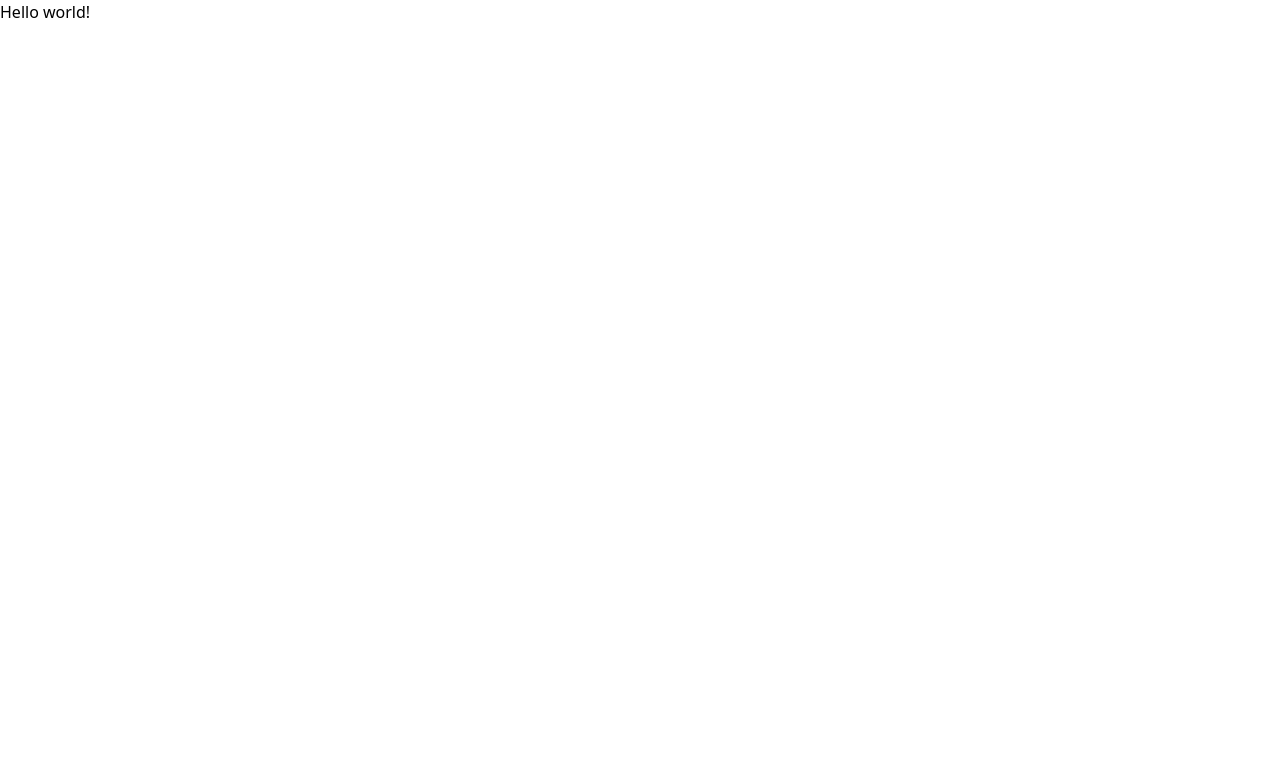
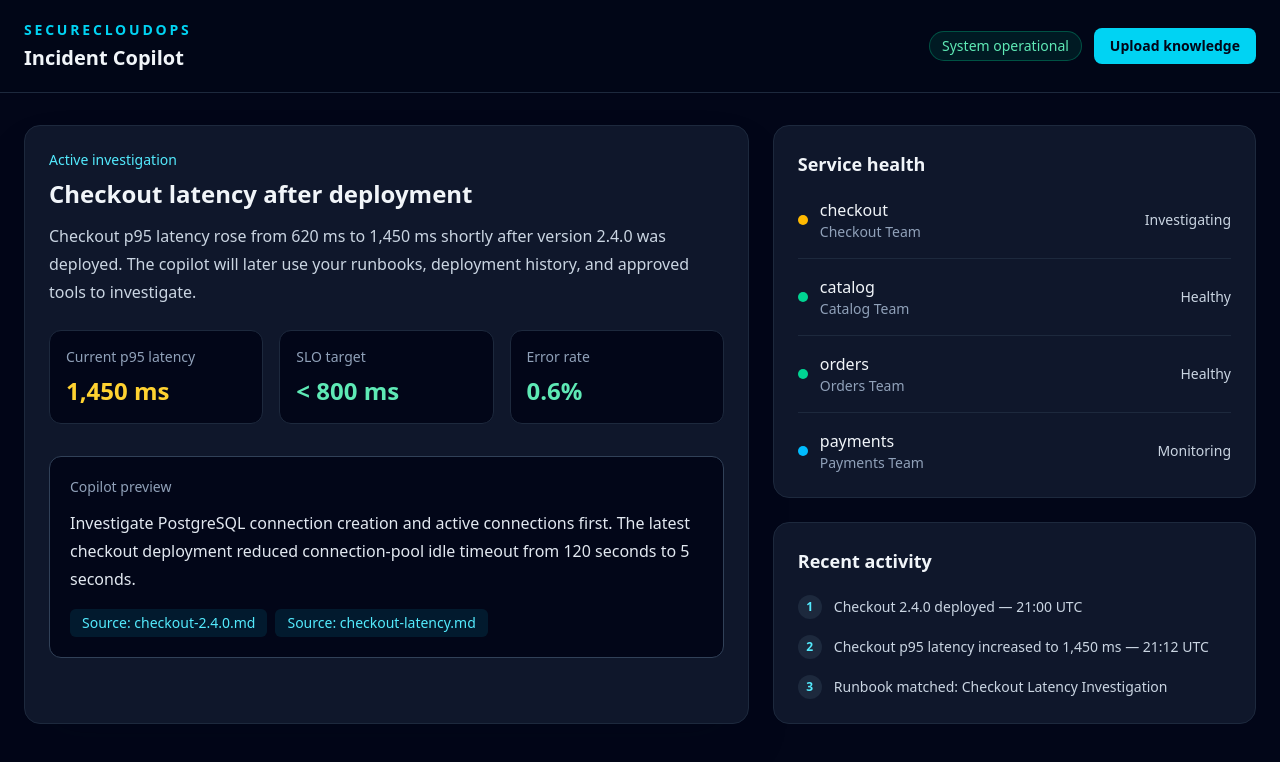
Before and after one commit to Shruti9756/secure-cloudops-copilot, a Next.js app in the folder apps/web/: page / in a window 1280 px wide. Shown: the top 762 px of the page. Built offline with nearby package versions, Linux system fonts and the light colour scheme.

Commit message:
feat(web): add incident dashboard shell

```diff
--- a/apps/web/src/app/page.tsx
+++ b/apps/web/src/app/page.tsx
@@ -1,7 +1,153 @@
+const services = [
+  {
+    name: "checkout",
+    owner: "Checkout Team",
+    status: "Investigating",
+    color: "bg-amber-400",
+  },
+  {
+    name: "catalog",
+    owner: "Catalog Team",
+    status: "Healthy",
+    color: "bg-emerald-400",
+  },
+  {
+    name: "orders",
+    owner: "Orders Team",
+    status: "Healthy",
+    color: "bg-emerald-400",
+  },
+  {
+    name: "payments",
+    owner: "Payments Team",
+    status: "Monitoring",
+    color: "bg-sky-400",
+  },
+];
+
+const activity = [
+  "Checkout 2.4.0 deployed — 21:00 UTC",
+  "Checkout p95 latency increased to 1,450 ms — 21:12 UTC",
+  "Runbook matched: Checkout Latency Investigation",
+];
+
 export default function Home() {
   return (
-    <main>
-      <div>Hello world!</div>
+    <main className="min-h-screen bg-slate-950 text-slate-100">
+      <header className="border-b border-slate-800 bg-slate-950/90">
+        <div className="mx-auto flex max-w-7xl items-center justify-between px-6 py-5">
+          <div>
+            <p className="text-sm font-semibold tracking-[0.2em] text-cyan-400">
+              SECURECLOUDOPS
+            </p>
+            <h1 className="mt-1 text-xl font-bold">Incident Copilot</h1>
+          </div>
+
+          <div className="flex items-center gap-3">
+            <span className="rounded-full border border-emerald-400/30 bg-emerald-400/10 px-3 py-1 text-sm font-medium text-emerald-300">
+              System operational
+            </span>
+            <button
+              type="button"
+              className="rounded-lg bg-cyan-400 px-4 py-2 text-sm font-semibold text-slate-950 transition hover:bg-cyan-300"
+            >
+              Upload knowledge
+            </button>
+          </div>
+        </div>
+      </header>
+
+      <div className="mx-auto grid max-w-7xl gap-6 px-6 py-8 lg:grid-cols-[1.5fr_1fr]">
+        <section className="rounded-2xl border border-slate-800 bg-slate-900 p-6 shadow-2xl shadow-slate-950/30">
+          <p className="text-sm font-medium text-cyan-300">Active investigation</p>
+          <h2 className="mt-2 text-2xl font-bold">
+            Checkout latency after deployment
+          </h2>
+          <p className="mt-3 max-w-2xl leading-7 text-slate-300">
+            Checkout p95 latency rose from 620 ms to 1,450 ms shortly after
+            version 2.4.0 was deployed. The copilot will later use your
+            runbooks, deployment history, and approved tools to investigate.
+          </p>
+
+          <div className="mt-6 grid gap-4 sm:grid-cols-3">
+            <Metric label="Current p95 latency" value="1,450 ms" tone="text-amber-300" />
+            <Metric label="SLO target" value="< 800 ms" tone="text-emerald-300" />
+            <Metric label="Error rate" value="0.6%" tone="text-emerald-300" />
+          </div>
+
+          <div className="mt-8 rounded-xl border border-slate-700 bg-slate-950 p-5">
+            <p className="text-sm font-medium text-slate-400">Copilot preview</p>
+            <p className="mt-3 leading-7 text-slate-200">
+              Investigate PostgreSQL connection creation and active connections
+              first. The latest checkout deployment reduced connection-pool
+              idle timeout from 120 seconds to 5 seconds.
+            </p>
+
+            <div className="mt-4 flex flex-wrap gap-2">
+              <span className="rounded-md bg-cyan-400/10 px-3 py-1 text-sm text-cyan-300">
+                Source: checkout-2.4.0.md
+              </span>
+              <span className="rounded-md bg-cyan-400/10 px-3 py-1 text-sm text-cyan-300">
+                Source: checkout-latency.md
+              </span>
+            </div>
+          </div>
+        </section>
+
+        <aside className="space-y-6">
+          <section className="rounded-2xl border border-slate-800 bg-slate-900 p-6">
+            <h2 className="text-lg font-bold">Service health</h2>
+            <div className="mt-5 space-y-4">
+              {services.map((service) => (
+                <div
+                  key={service.name}
+                  className="flex items-center justify-between border-b border-slate-800 pb-4 last:border-0 last:pb-0"
+                >
+                  <div className="flex items-center gap-3">
+                    <span className={`h-2.5 w-2.5 rounded-full ${service.color}`} />
+                    <div>
+                      <p className="font-medium">{service.name}</p>
+                      <p className="text-sm text-slate-400">{service.owner}</p>
+                    </div>
+                  </div>
+                  <span className="text-sm text-slate-300">{service.status}</span>
+                </div>
+              ))}
+            </div>
+          </section>
+
+          <section className="rounded-2xl border border-slate-800 bg-slate-900 p-6">
+            <h2 className="text-lg font-bold">Recent activity</h2>
+            <ol className="mt-5 space-y-4">
+              {activity.map((item, index) => (
+                <li key={item} className="flex gap-3 text-sm leading-6 text-slate-300">
+                  <span className="flex h-6 w-6 shrink-0 items-center justify-center rounded-full bg-slate-800 text-xs font-bold text-cyan-300">
+                    {index + 1}
+                  </span>
+                  {item}
+                </li>
+              ))}
+            </ol>
+          </section>
+        </aside>
+      </div>
     </main>
   );
 }
+
+function Metric({
+  label,
+  value,
+  tone,
+}: {
+  label: string;
+  value: string;
+  tone: string;
+}) {
+  return (
+    <div className="rounded-xl border border-slate-800 bg-slate-950 p-4">
+      <p className="text-sm text-slate-400">{label}</p>
+      <p className={`mt-2 text-2xl font-bold ${tone}`}>{value}</p>
+    </div>
+  );
+}
```
